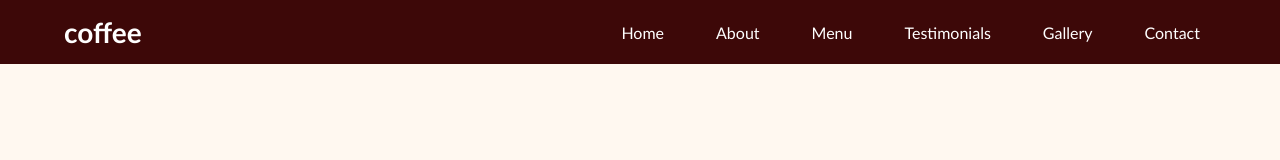
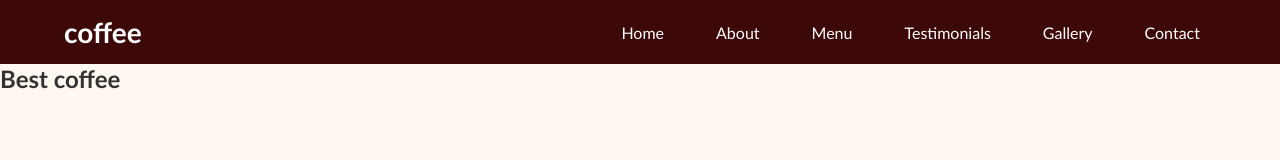
Before and after one commit to neha-0x01/Coffee-Website, a plain HTML site: page index.html in a window 1280 px wide. Drawn offline with Linux system fonts and the light colour scheme.

Commit message:
add html file

```diff
--- a/index.html
+++ b/index.html
@@ -36,5 +36,16 @@
           </ul>
         </nav>
     </header>
+
+    <!-- hero section -->
+     <section class="hero-section">
+<div class="section-content">
+  <div class="hero-details">
+    <h2 class="tittle">
+      Best coffee
+    </h2>
+  </div>
+</div>
+     </section>
 </body>
 </html>
```
